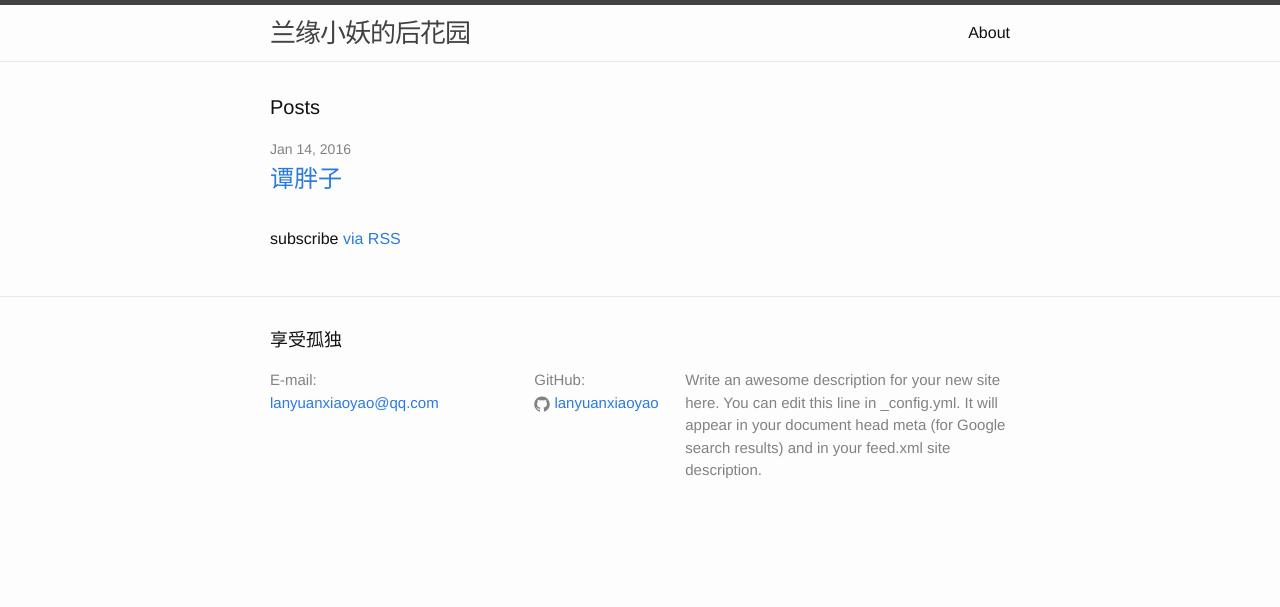
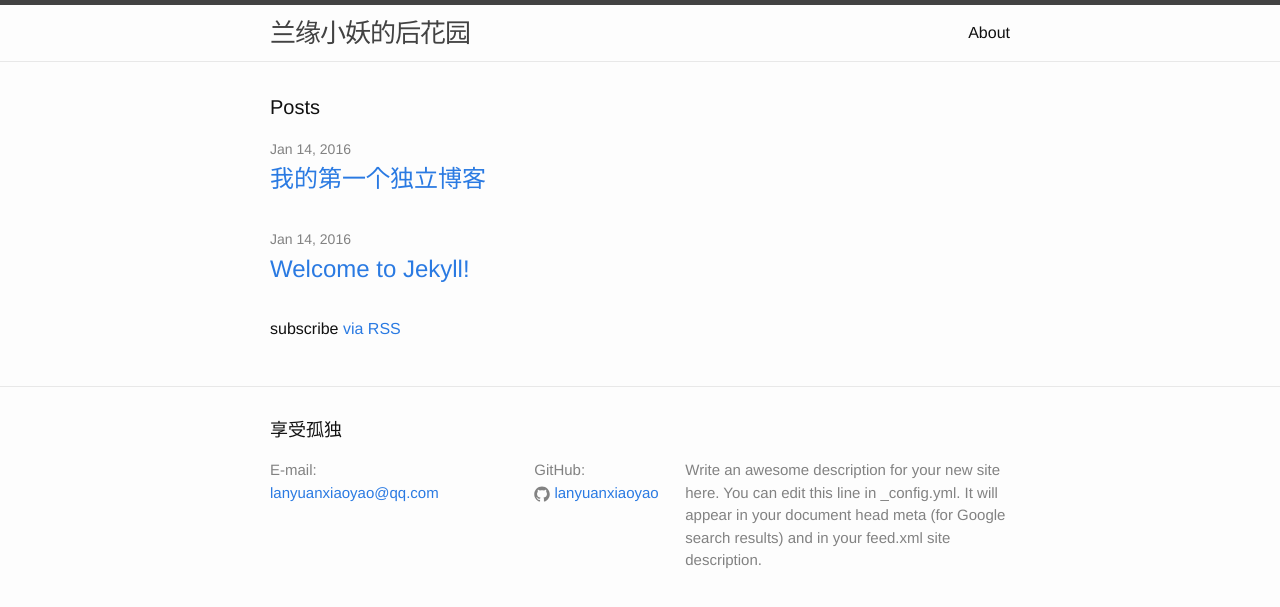
Before and after one commit to lanyuanxiaoyao/lanyuanxiaoyao.github.io, a Jekyll site: the page built from index.html, in a window 1280 px wide. Shown: the top 607 px of the page. Built offline with Jekyll 4.4.1, drawn with Linux system fonts in a browser that asks for light colours.

Commit message:
2016.1.15

```diff
--- a/_posts/2016-01-14-welcome-to-jekyll.markdown
+++ b/_posts/2016-01-14-welcome-to-jekyll.markdown
@@ -1,6 +1,6 @@
 ---
 layout: post
-title:  "谭胖子"
+title:  "Welcome to Jekyll!"
 date:   2016-01-14 21:50:38 +0800
 categories: jekyll update
 ---
--- /dev/null
+++ b/_posts/2016-01-15-my-first-page.markdown
@@ -0,0 +1,6 @@
+---
+layout: post
+title:  "我的第一个独立博客"
+date:   2016-01-14 21:50:38 +0800
+categories: jekyll update
+---
```
Also changed, not shown: 1 other file.
